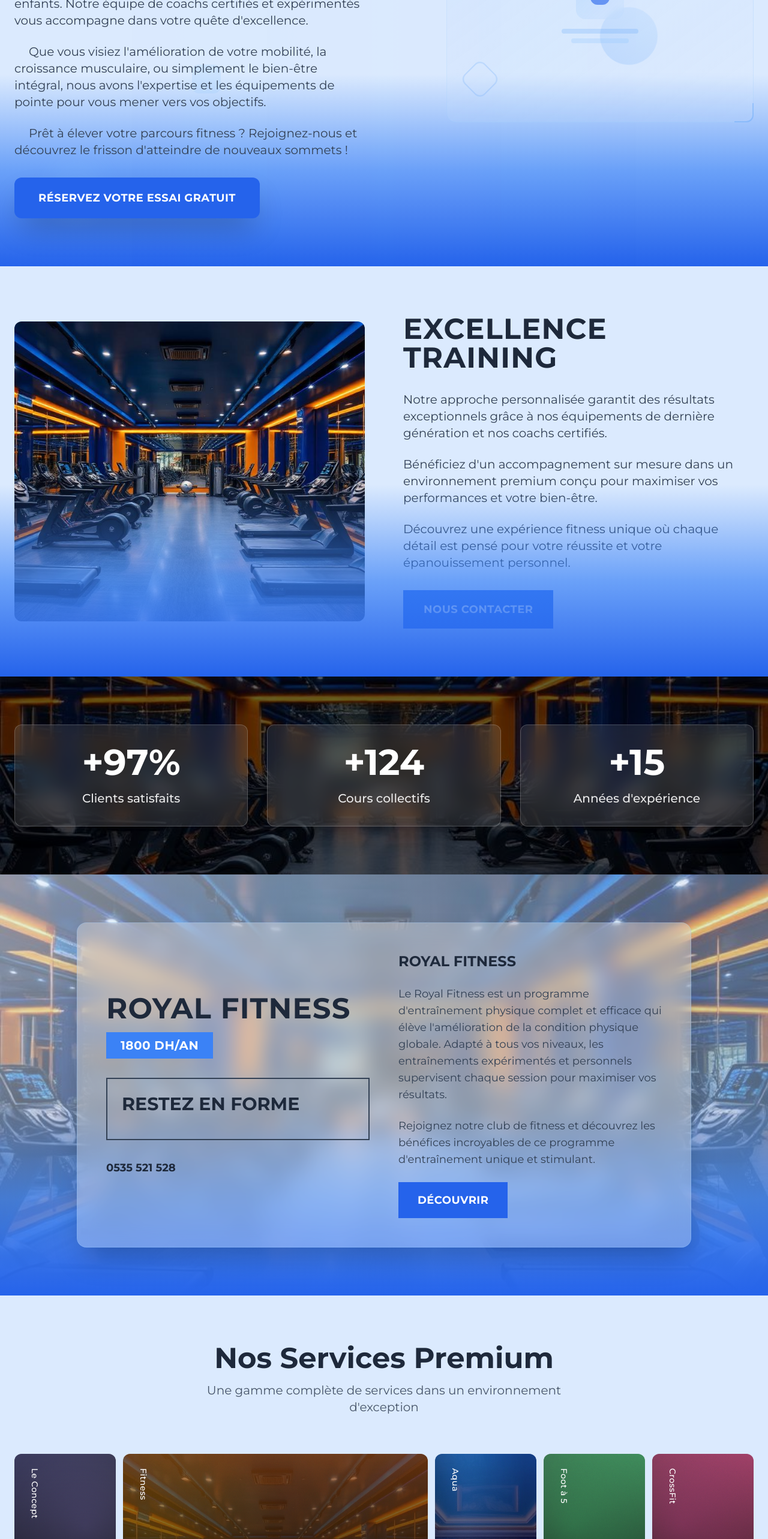
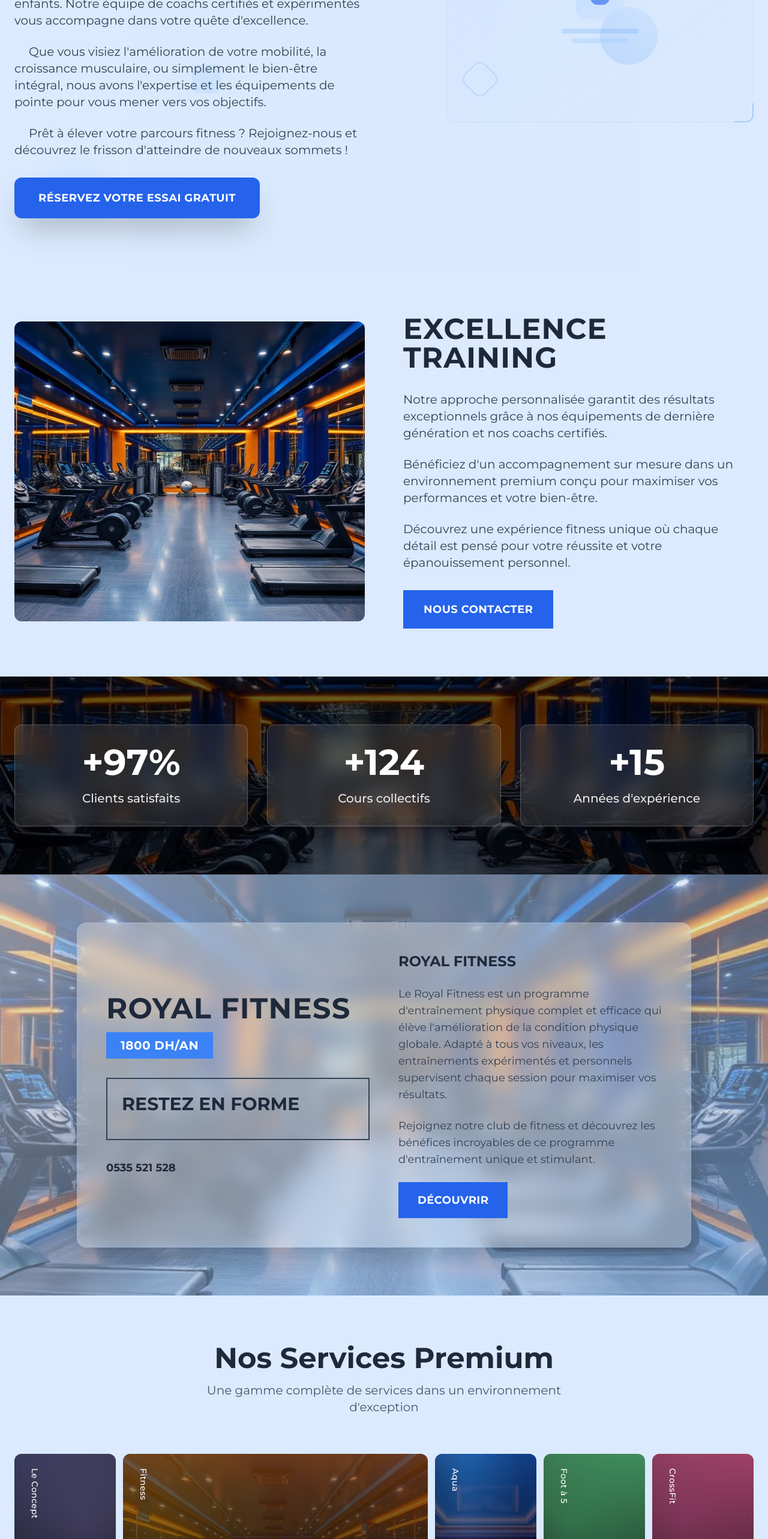
Before and after one commit to SimonOnChain/regal-fit-showcase, a React (Vite) app: page / in a window 1280 px wide. Shown: the part 1220-3786 px from the top of the page at 60% size. Built offline with nearby package versions, Linux system fonts and the light colour scheme; grey boxes are pictures that could not be loaded; the HTML template or start-up script is replaced by a standard one.

Commit message:
Reverted to commit a5b5979e4cb14387140dbfec7e68d78cc907f28b

```diff
--- a/src/pages/Index.tsx
+++ b/src/pages/Index.tsx
@@ -57,7 +57,6 @@ const Index = () => {
       <AnimatedSection className="relative py-20 overflow-hidden bg-blue-100">
         {/* Modern Blue Background with Gradient */}
         <div className="absolute inset-0 bg-blue-100"></div>
-        <div className="absolute bottom-0 left-0 right-0 h-80 bg-gradient-to-t from-blue-600 via-blue-500/70 via-blue-400/40 via-blue-300/20 to-transparent"></div>
 
         {/* Geometric Background Elements */}
         <div className="absolute inset-0">
@@ -166,8 +165,7 @@ const Index = () => {
       </AnimatedSection>
 
       {/* Excellence Training Section */}
-      <AnimatedSection className="py-20 bg-blue-100 relative overflow-hidden">
-        <div className="absolute bottom-0 left-0 right-0 h-80 bg-gradient-to-t from-blue-600 via-blue-500/70 via-blue-400/40 via-blue-300/20 to-transparent"></div>
+      <AnimatedSection className="py-20 bg-blue-100">
         <div className="container mx-auto px-6">
           <div className="grid grid-cols-1 lg:grid-cols-2 gap-16 items-center">
             {/* Left Image */}
@@ -267,7 +265,6 @@ const Index = () => {
           }}
         />
         <div className="absolute inset-0 bg-gradient-to-br from-blue-100/60 via-blue-200/40 to-blue-300/60" />
-        <div className="absolute bottom-0 left-0 right-0 h-80 bg-gradient-to-t from-blue-600 via-blue-500/70 via-blue-400/40 via-blue-300/20 to-transparent"></div>
 
         <div className="relative z-10 container mx-auto px-6">
           <div className="max-w-5xl mx-auto">
@@ -325,8 +322,7 @@ const Index = () => {
       </AnimatedSection>
 
       {/* Services Section */}
-      <AnimatedSection className="py-20 bg-blue-100 relative overflow-hidden">
-        <div className="absolute bottom-0 left-0 right-0 h-80 bg-gradient-to-t from-blue-600 via-blue-500/70 via-blue-400/40 via-blue-300/20 to-transparent"></div>
+      <AnimatedSection className="py-20 bg-blue-100">
         <div className="container mx-auto px-4 sm:px-6">
           <div className="text-center mb-16">
             <h2 className="text-2xl sm:text-3xl md:text-4xl lg:text-5xl font-serif font-bold text-slate-800 mb-4 animate-fade-in">
```
